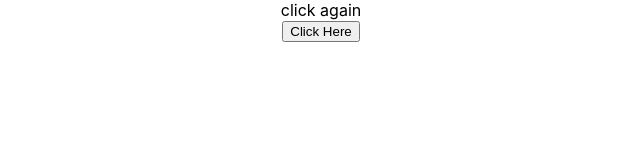
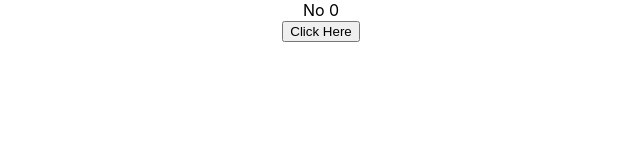
Before and after one commit to ChanukaNadun/React-Team, a React (Create React App) app: page / in a window 1280 px wide. Shown: the top 160 px of the page, without its empty margins (319-959 px from the left). Built offline with nearby package versions, Linux system fonts and the light colour scheme.

Commit message:
Uses of useState 2

```diff
--- a/src/App.js
+++ b/src/App.js
@@ -5,20 +5,24 @@ import { useState } from 'react';
 function App() {
   const [isClicked, setIsClicked] = useState(false);
 
+  let [count, setCount] = useState(0);
+
 function handelSubmit(){
   if(isClicked == false){
     setIsClicked(true);
   }else{
     setIsClicked(false);
   }
-
+  setCount(count = count + 1 );
 }
 
   return (
     <div className="App">
-      {isClicked && <div>clicked button</div>}
-      {!isClicked && <div>click again</div>}
+
+      {isClicked ? (<div>Yes {count}</div>) : (<div>No {count}</div>)}
+
       <button onClick={handelSubmit}>Click Here</button>
+
     </div>
   );
 }
```
